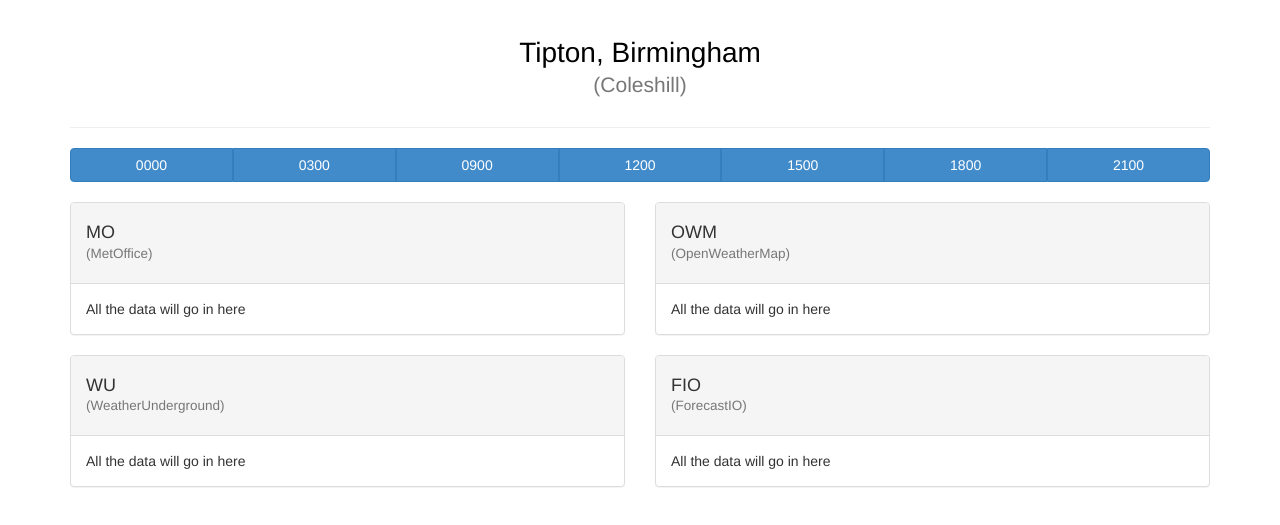
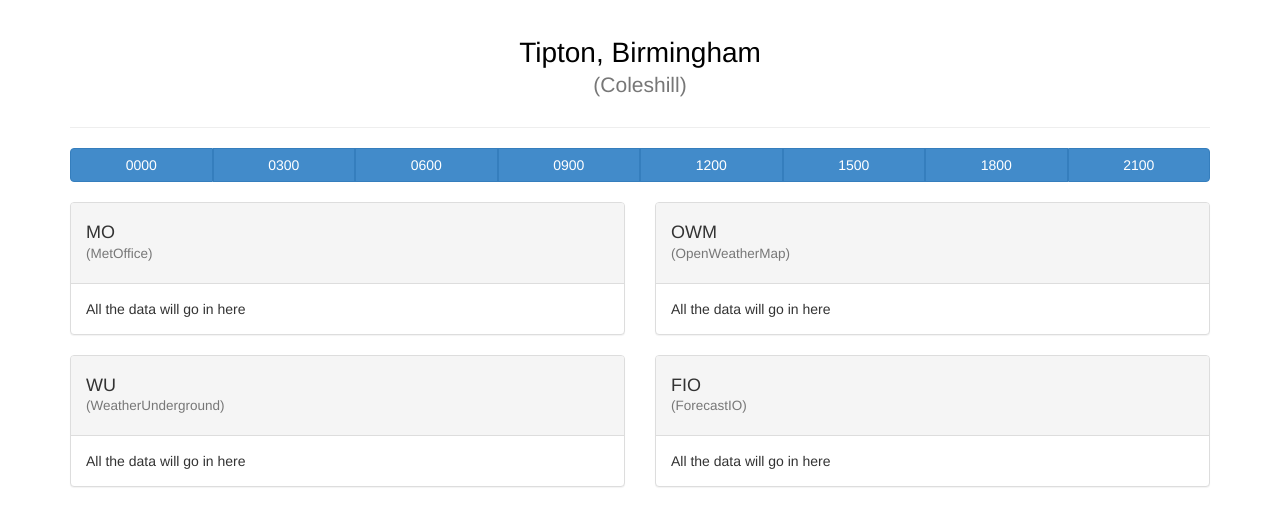
Before and after one commit to Gavin89/WeatherComparisonWeb, a website: page public/index.html in a window 1280 px wide. Shown: the part 123-648 px from the top of the page. Drawn offline with nearby package versions, Linux system fonts and the light colour scheme.

Commit message:
Added 0600 into bar

```diff
--- a/public/index.html
+++ b/public/index.html
@@ -41,9 +41,12 @@
 				<button type="button" class="btn btn-primary">0300</button>
 			</div>
 			<div class="btn-group">
+				<button type="button" class="btn btn-primary">0600</button>
+			</div>
+			<div class="btn-group">
 				<button type="button" class="btn btn-primary">0900</button>
 			</div>
-						<div class="btn-group">
+			<div class="btn-group">
 				<button type="button" class="btn btn-primary">1200</button>
 			</div>
 			<div class="btn-group">
```
